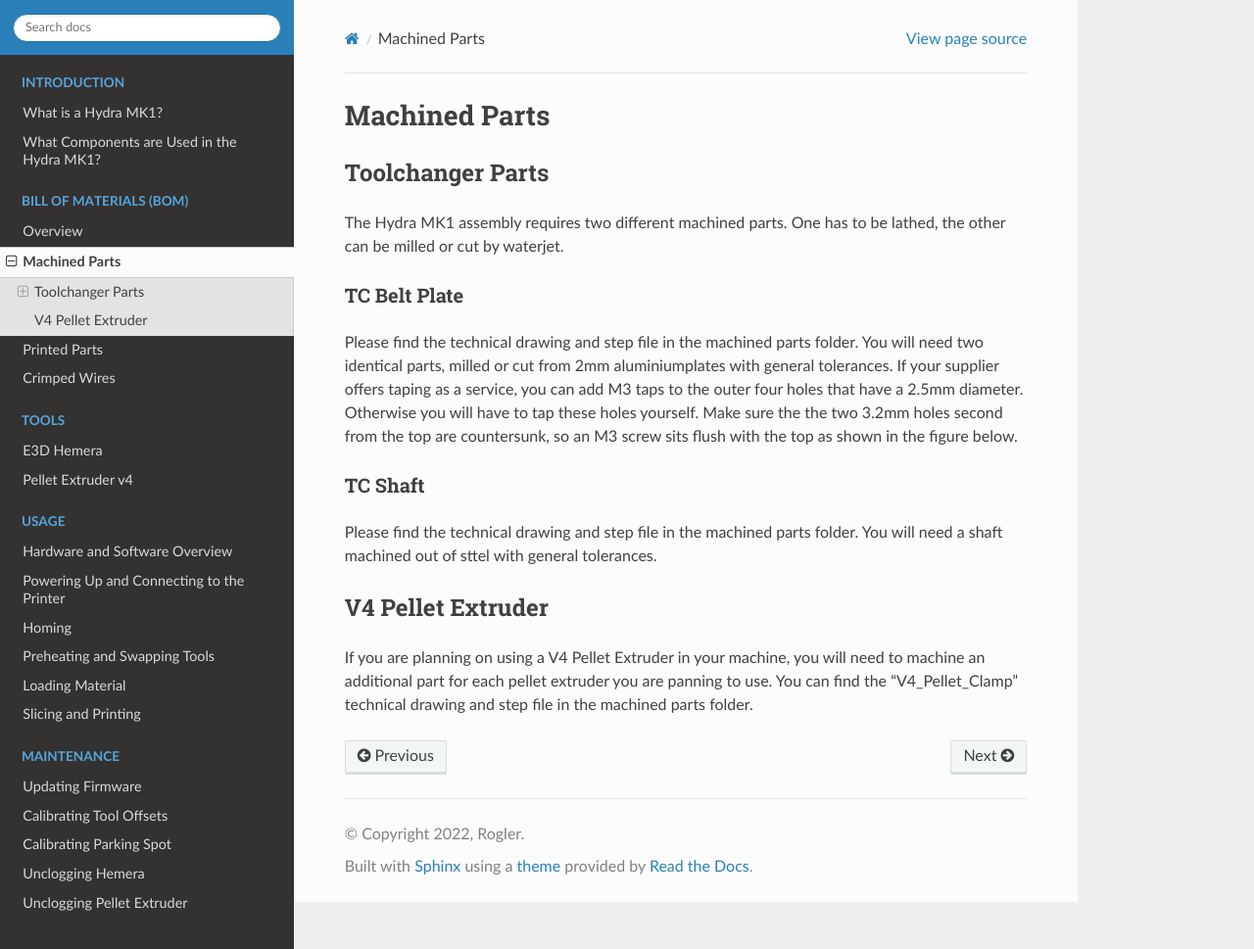
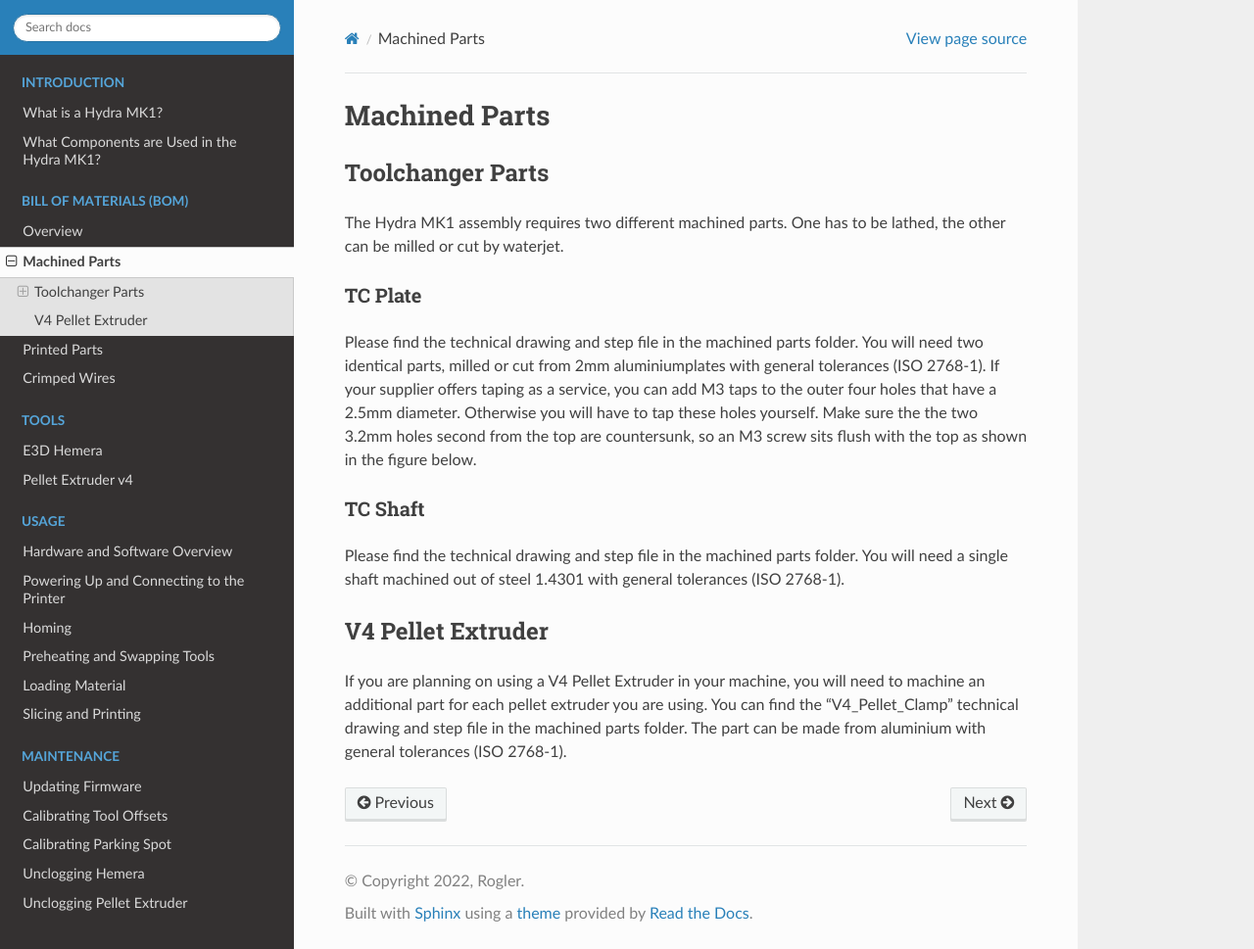
Before and after one commit to srl-ethz/hydra-documentation, a Sphinx documentation site: the page built from docs/source/bom/machined.rst, in a window 1280 px wide and 969 px high. Shown: the whole window at 98% size. Built offline with Sphinx 7.4.7 and the Read the Docs theme 2.0.0, drawn with Linux system fonts in a browser that asks for light colours; pages that are not in the unit, such as notebooks, are missing from menus.

Commit message:
Update machined.rst

```diff
--- a/docs/source/bom/machined.rst
+++ b/docs/source/bom/machined.rst
@@ -7,17 +7,17 @@ Toolchanger Parts
 
 The Hydra MK1 assembly requires two different machined parts. One has to be lathed, the other can be milled or cut by waterjet.
 
-TC Belt Plate
+TC Plate
 ^^^^^^^^^^^^^^^^
 
-Please find the technical drawing and step file in the machined parts folder. You will need two identical parts, milled or cut from 2mm aluminiumplates with general tolerances. If your supplier offers taping as a service, you can add M3 taps to the outer four holes that have a 2.5mm diameter. Otherwise you will have to tap these holes yourself. Make sure the the two 3.2mm holes second from the top are countersunk, so an M3 screw sits flush with the top as shown in the figure below.
+Please find the technical drawing and step file in the machined parts folder. You will need two identical parts, milled or cut from 2mm aluminiumplates with general tolerances (ISO 2768-1). If your supplier offers taping as a service, you can add M3 taps to the outer four holes that have a 2.5mm diameter. Otherwise you will have to tap these holes yourself. Make sure the the two 3.2mm holes second from the top are countersunk, so an M3 screw sits flush with the top as shown in the figure below.
 
 TC Shaft
 ^^^^^^^^^^^
 
-Please find the technical drawing and step file in the machined parts folder. You will need a shaft machined out of sttel with general tolerances.
+Please find the technical drawing and step file in the machined parts folder. You will need a single shaft machined out of steel 1.4301 with general tolerances (ISO 2768-1).
 
 V4 Pellet Extruder
 ===================
 
-If you are planning on using a V4 Pellet Extruder in your machine, you will need to machine an additional part for each pellet extruder you are panning to use. You can find the "V4_Pellet_Clamp" technical drawing and step file in the machined parts folder.
+If you are planning on using a V4 Pellet Extruder in your machine, you will need to machine an additional part for each pellet extruder you are using. You can find the "V4_Pellet_Clamp" technical drawing and step file in the machined parts folder. The part can be made from aluminium with general tolerances (ISO 2768-1).
```
